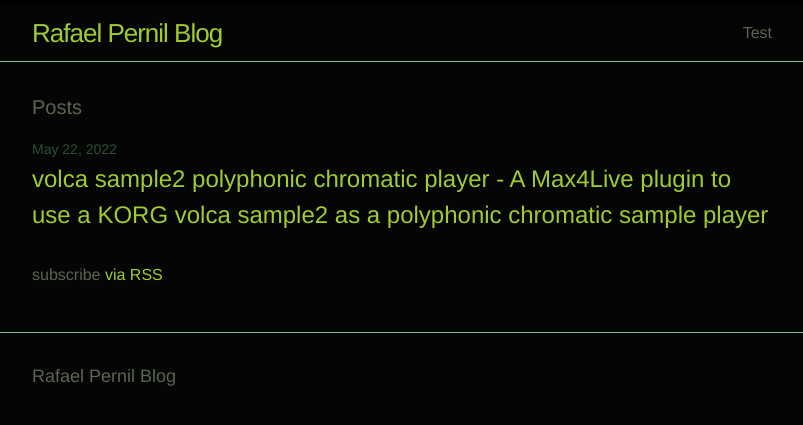
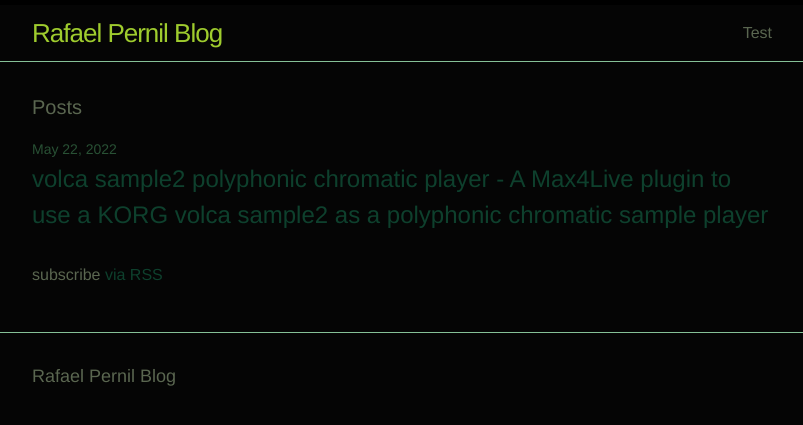
Before and after one commit to rafaelpernil2/blog-en, a Jekyll site: the page built from index.html, in a window 1280 px wide. Shown: the top 425 px of the page, without its empty margins (238-1041 px from the left). Built offline with Jekyll 4.4.1, drawn with Linux system fonts in a browser that asks for light colours.

Commit message:
fix: Style changes

```diff
--- a/_sass/_layout.scss
+++ b/_sass/_layout.scss
@@ -16,7 +16,7 @@
     letter-spacing: -1px;
     margin-bottom: 0;
     float: left;
-    color: $brand-color;
+    color: $title-color;
 }
 
 .site-nav {
--- a/css/main.scss
+++ b/css/main.scss
@@ -16,7 +16,8 @@ $spacing-unit:     30px;
 
 $text-color:       #5a6650;
 $background-color: #050505;
-$brand-color:      #9fcc2e;
+$title-color:      #9fcc2e;
+$brand-color:      #0e402d;
 
 $grey-color:       #295135;
 $grey-color-light: lighten($grey-color, 40%);
```
